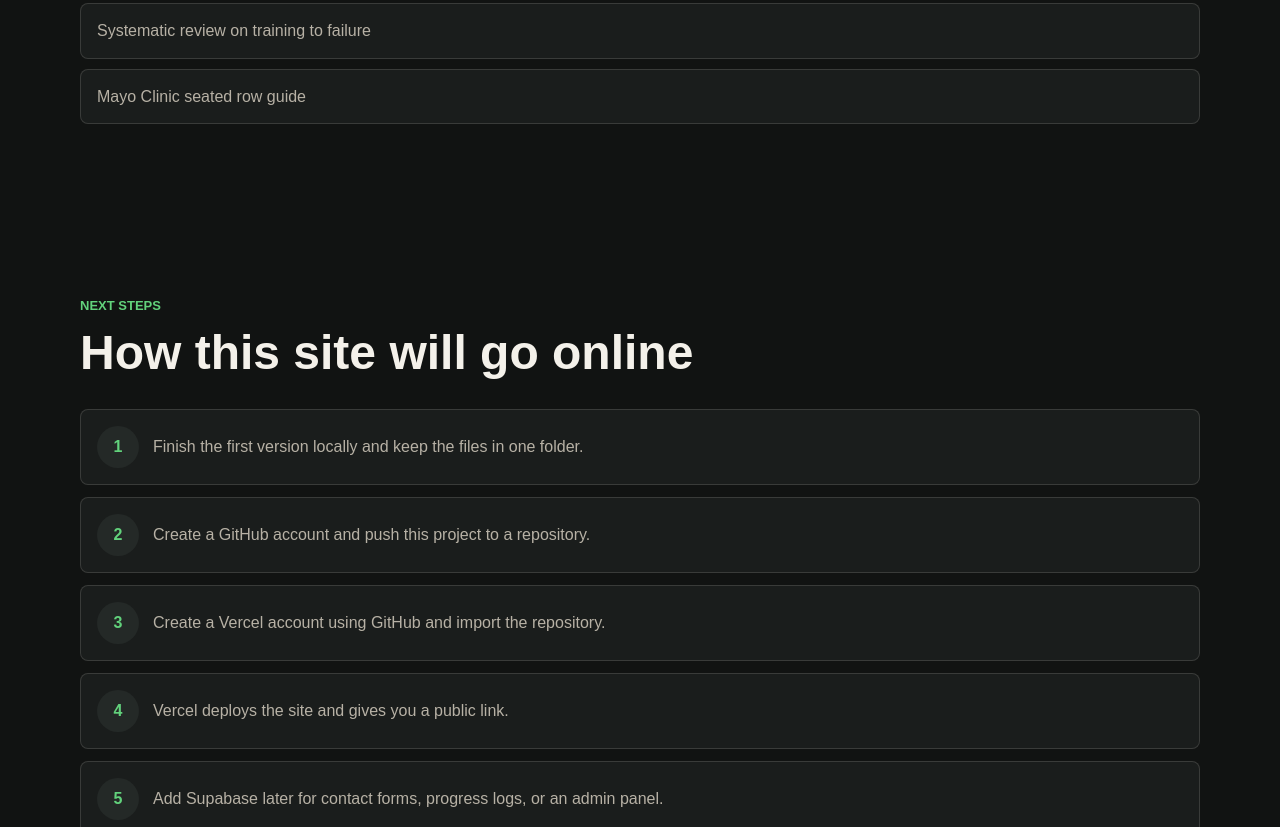
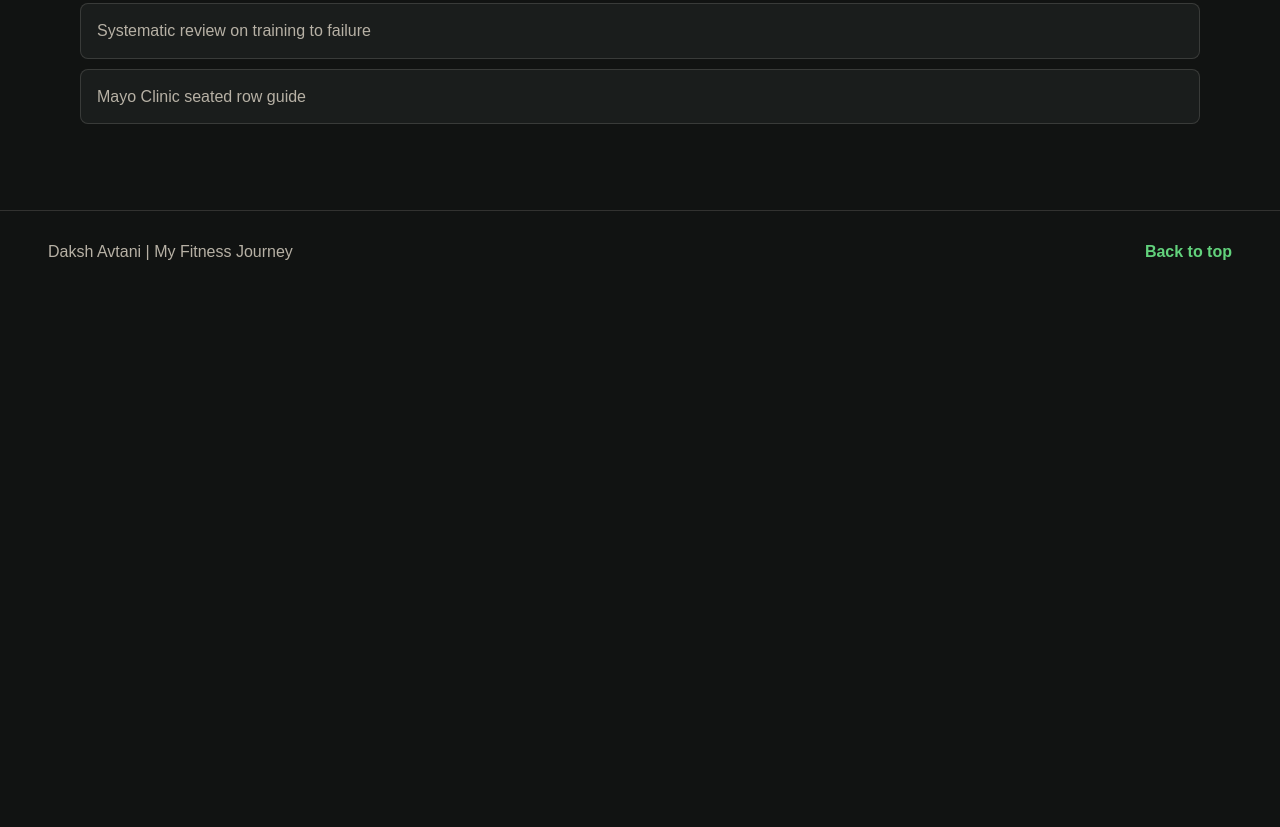
Before and after one commit to Daksh3108/fitness-journey, a plain HTML site: page index.html in a window 1280 px wide. Shown: the part 8990-9817 px from the top of the page. After the commit the page ends 9283 px from the top, so only its background shows below. Drawn offline with Linux system fonts and the light colour scheme.

Commit message:
Update fitness journey site

```diff
--- a/index.html
+++ b/index.html
@@ -462,15 +462,6 @@
             </ol>
           </article>
           <article class="panel">
-            <h3>Simple beginner split</h3>
-            <ul class="clean-list compact">
-              <li><span>Day 1</span> Push: chest, shoulders, triceps</li>
-              <li><span>Day 2</span> Pull: back, biceps</li>
-              <li><span>Day 3</span> Legs and core</li>
-              <li><span>Optional</span> Repeat or add cardio</li>
-            </ul>
-          </article>
-          <article class="panel">
             <h3>Mistakes to avoid</h3>
             <ul class="check-list">
               <li>Changing workout plans every week.</li>
@@ -540,34 +531,6 @@
         </div>
       </section>
 
-      <section class="section roadmap-section" id="deploy">
-        <div class="section-heading">
-          <p class="eyebrow">Next Steps</p>
-          <h2>How this site will go online</h2>
-        </div>
-        <div class="roadmap">
-          <div class="roadmap-item">
-            <span>1</span>
-            <p>Finish the first version locally and keep the files in one folder.</p>
-          </div>
-          <div class="roadmap-item">
-            <span>2</span>
-            <p>Create a GitHub account and push this project to a repository.</p>
-          </div>
-          <div class="roadmap-item">
-            <span>3</span>
-            <p>Create a Vercel account using GitHub and import the repository.</p>
-          </div>
-          <div class="roadmap-item">
-            <span>4</span>
-            <p>Vercel deploys the site and gives you a public link.</p>
-          </div>
-          <div class="roadmap-item">
-            <span>5</span>
-            <p>Add Supabase later for contact forms, progress logs, or an admin panel.</p>
-          </div>
-        </div>
-      </section>
     </main>
 
     <footer class="footer">
```
